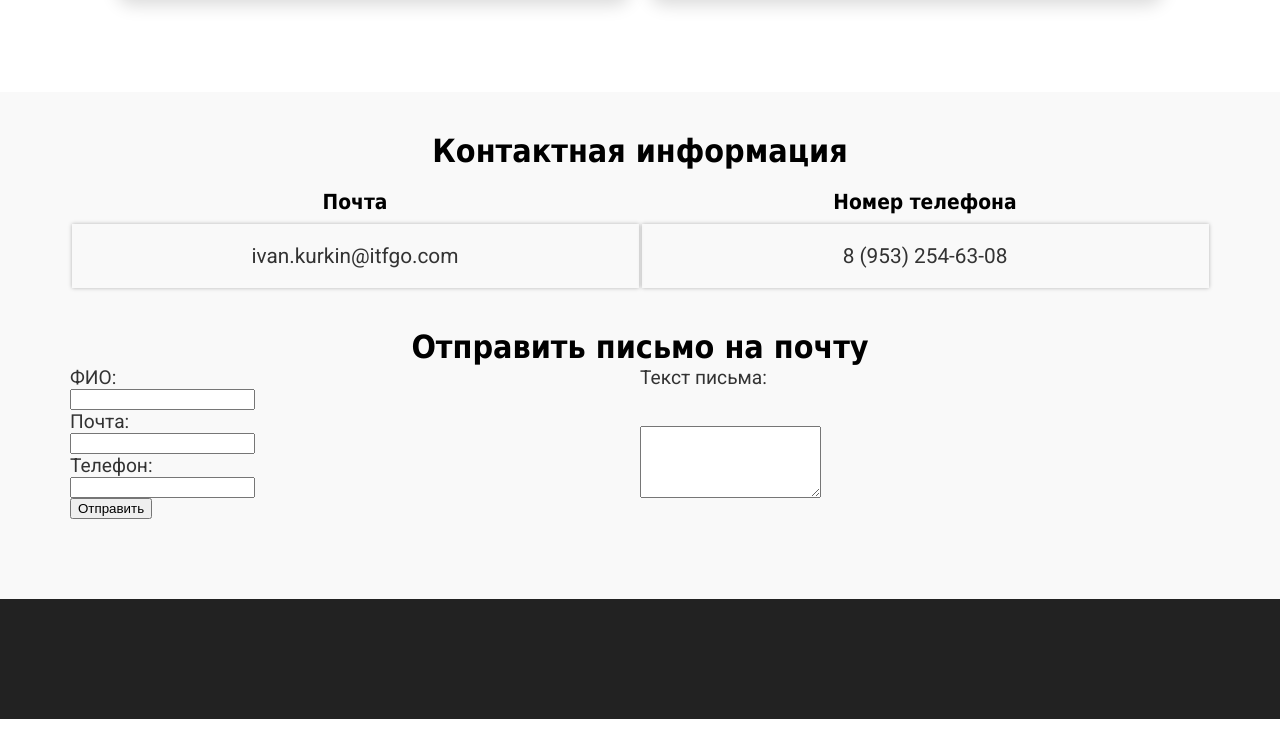
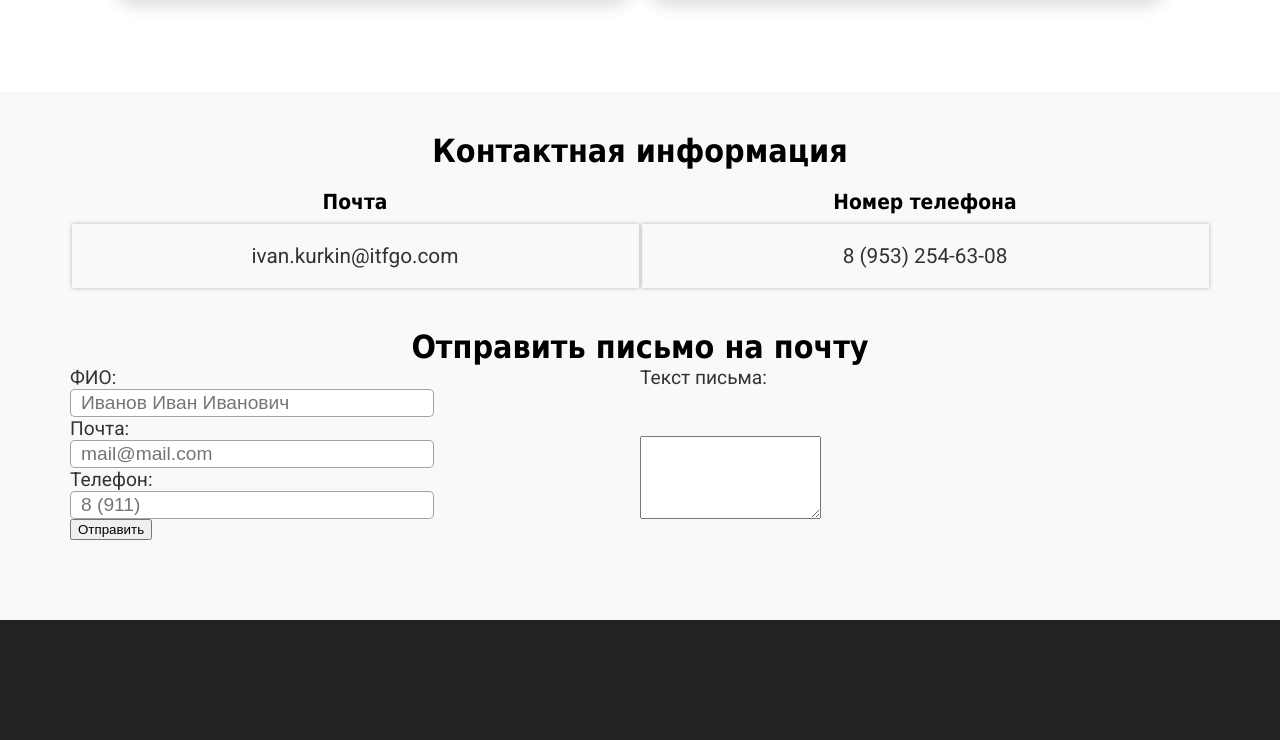
Before and after one commit to Overm4n/mysite, a plain HTML site: page index.html in a window 1280 px wide. Shown: the part 2691-3431 px from the top of the page. Before the commit the page ends 3410 px from the top, so only its background shows below. Drawn offline with Linux system fonts and the light colour scheme; a web font is replaced by a local one.

Commit message:
Update index.html

```diff
--- a/index.html
+++ b/index.html
@@ -130,14 +130,21 @@
 		<h2>Отправить письмо на почту</h2>
 		<form action = "https://formspree.io/ivan.kurkin@itfgo.com" class="mail-form" method = "POST">
 			<div class="form-div">
-				<label>ФИО:</label>
-				<input type = "text" name = "name" >
-				<label>Почта:</label>
-				<input type = "email" name = "email" >
-				<label>Телефон:</label>
-				<input type = "tel" name = "tel" >
+				<div class="input-block">
+					<label>ФИО:</label>
+					<input type = "text" name = "name" placeholder="Иванов Иван Иванович">
+				</div>
+				<div class="input-block">
+					<label>Почта:</label>
+					<input type = "email" name = "email" placeholder="mail@mail.com">
+				</div>
+				<div class="input-block">
+					<label>Телефон:</label>
+					<input type = "tel" name = "tel" placeholder="8 (911)" pattern="[0-9,-, , +, (, )]+">
+				</div>
+
 			</div>
-			<div class="form-div">
+			<div class="form-div textarea-block">
 				<label>Текст письма:</label>
 				<textarea name = "text"></textarea>
 			</div>
```
